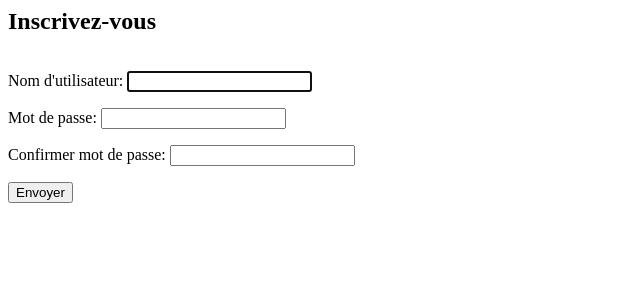
After one commit to ThibaultGERARDIN/pythonProjet9, a Django app: page /register/ in a window 1280 px wide. The commit adds this page. Shown: the top 300 px of the page, without its empty margins (0-640 px from the left). Run offline with Django 5.2, Linux system fonts and the light colour scheme.

Commit message:
customusercreationform et ajout ^page register

```diff
--- a/litrevu/authentication/forms.py
+++ b/litrevu/authentication/forms.py
@@ -0,0 +1,21 @@
+from django.contrib.auth.forms import UserCreationForm
+from django.contrib.auth.models import User
+
+
+class CustomUserCreationForm(UserCreationForm):
+
+    def __init__(self, *args, **kwargs):
+        super().__init__(*args, **kwargs)
+        self.fields["username"].label = "Nom d'utilisateur"
+        self.fields["password1"].label = "Mot de passe"
+        self.fields["password2"].label = "Confirmer mot de passe"
+
+        self.fields["password1"].help_text = None
+        self.fields["password2"].help_text = None
+
+    class Meta:
+        model = User
+        fields = ["username", "password1", "password2"]
+        help_texts = {
+            "username": None,
+        }
--- a/litrevu/authentication/static/authentication/styles.css
+++ b/litrevu/authentication/static/authentication/styles.css
@@ -1,3 +1,20 @@
-h1 {
-    color: red
+.landing-container {
+    display: flex;
 }
+
+.register-container {
+    display: flex;
+    flex-direction: column;
+}
+
+.login {
+    display: flex;
+    flex-direction: column;
+}
+
+.register-button {
+    display: block;
+    width: 100px;
+    height: auto;
+    border: 1px black;
+}
--- a/litrevu/authentication/templates/authentication/base.html
+++ b/litrevu/authentication/templates/authentication/base.html
@@ -1,6 +1,10 @@
+{% load static %}
 
 <html>
-    <head><title>Litrevu</title></head>
+    <head>
+        <title>Litrevu</title>
+        <link rel="stylesheet" href="{% static 'authentication/styles.css' %}" />
+    </head>
     <body>
 
         {% block content %}{% endblock %}
--- /dev/null
+++ b/litrevu/authentication/templates/authentication/register.html
@@ -0,0 +1,15 @@
+{% extends 'authentication/base.html' %}
+
+{% block content %}
+
+<h2>Inscrivez-vous</h2>
+<div class="register-container">
+    <form action="" method="post" novalidate>
+        {% csrf_token %}
+        {{ form.as_p }}
+        <input type="submit" value="Envoyer">
+    </form>
+</div>
+
+
+{% endblock %}
--- a/litrevu/authentication/views.py
+++ b/litrevu/authentication/views.py
@@ -1,7 +1,22 @@
-from django.shortcuts import render
-from django.contrib.auth.forms import UserCreationForm
+from django.shortcuts import render, redirect
+from authentication.forms import CustomUserCreationForm
+from django.contrib.auth.forms import AuthenticationForm
 
-# Create your views here.
+
 def landing(request):
-    form = UserCreationForm()
-    return render(request, 'authentication/landing.html', {'form': form})
+    form = AuthenticationForm()
+    return render(request, "authentication/landing.html", {"form": form})
+
+
+def register(request):
+
+    if request.method != "POST":
+        form = CustomUserCreationForm()
+    else:
+        form = CustomUserCreationForm(request.POST)
+        if form.is_valid():
+            form.save()
+            return redirect("landing")
+
+    form = CustomUserCreationForm()
+    return render(request, "authentication/register.html", {"form": form})
--- a/litrevu/litrevu/urls.py
+++ b/litrevu/litrevu/urls.py
@@ -14,11 +14,13 @@ Including another URLconf
     1. Import the include() function: from django.urls import include, path
     2. Add a URL to urlpatterns:  path('blog/', include('blog.urls'))
 """
+
 from django.contrib import admin
 from django.urls import path
 from authentication import views
 
 urlpatterns = [
-    path('admin/', admin.site.urls),
-    path('landing/', views.landing),
+    path("admin/", admin.site.urls),
+    path("landing/", views.landing, name="landing"),
+    path("register/", views.register, name="register"),
 ]
```
Also changed, not shown: litrevu/authentication/templates/authentication/landing.html (+15 -6 lines), litrevu/db.sqlite3.
